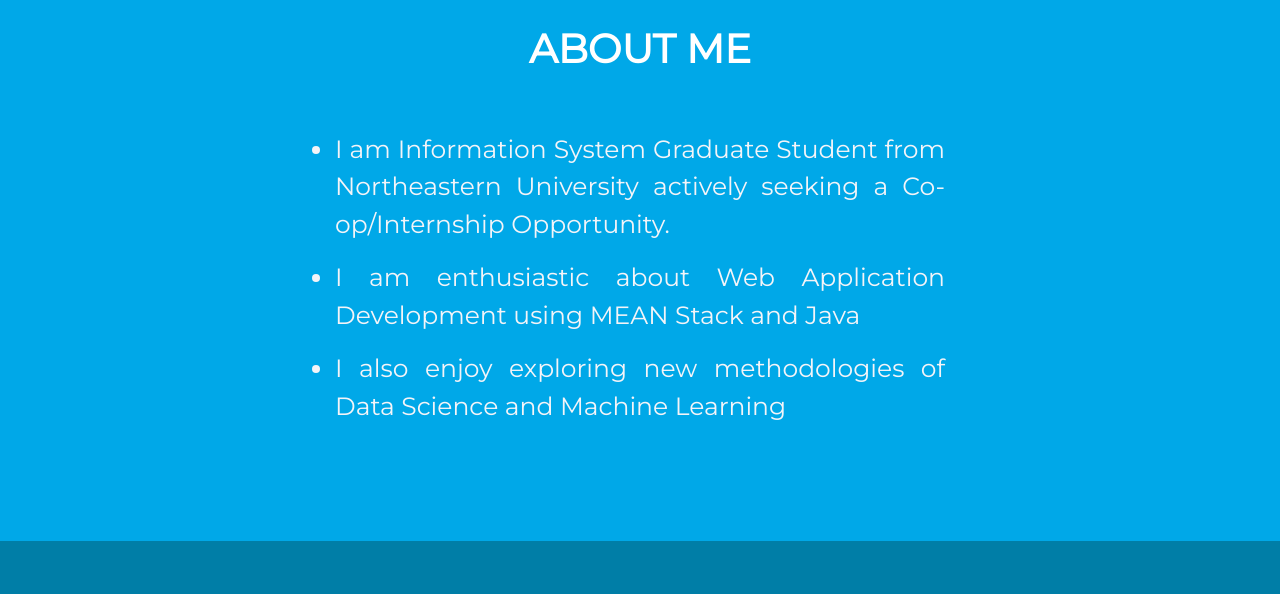
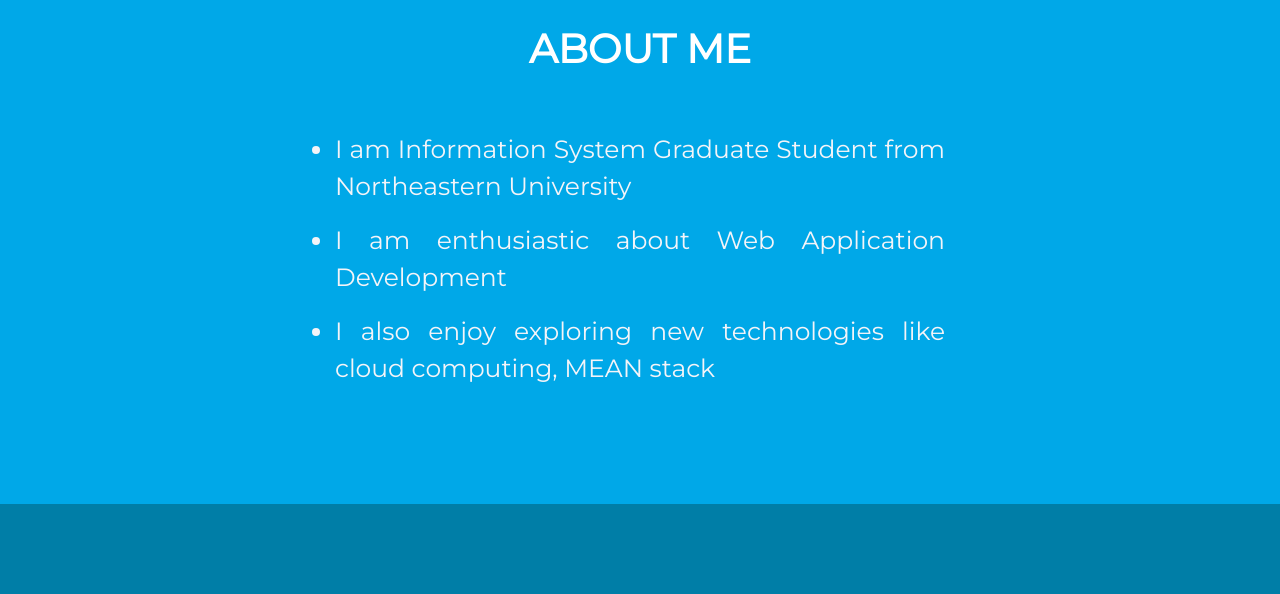
Before and after one commit to namanbhargava/namanbhargava.github.io, a plain HTML site: page index.html in a window 1280 px wide. Shown: the part 780-1374 px from the top of the page. Drawn offline with nearby package versions, Linux system fonts and the light colour scheme; a script that the page names is missing.

Commit message:
Update index.html

```diff
--- a/index.html
+++ b/index.html
@@ -40,9 +40,9 @@
     <div class="col-sm-6 mt-4">
       <h3 class="text-center"><b>ABOUT ME</b></h3>
       <ul class="list-group">
-        <li class='pb-3'>I am Information System Graduate Student from Northeastern University actively seeking a Co-op/Internship Opportunity.</li>
-        <li class='pb-3'>I am enthusiastic about Web Application Development using MEAN Stack and Java</li>
-        <li class='pb-3'>I also enjoy exploring new methodologies of Data Science and Machine Learning</li>
+        <li class='pb-3'>I am Information System Graduate Student from Northeastern University</li>
+        <li class='pb-3'>I am enthusiastic about Web Application Development</li>
+        <li class='pb-3'>I also enjoy exploring new technologies like cloud computing, MEAN stack</li>
       </ul>
     </div>
     <div class="col-sm-3 mt-4">
```
